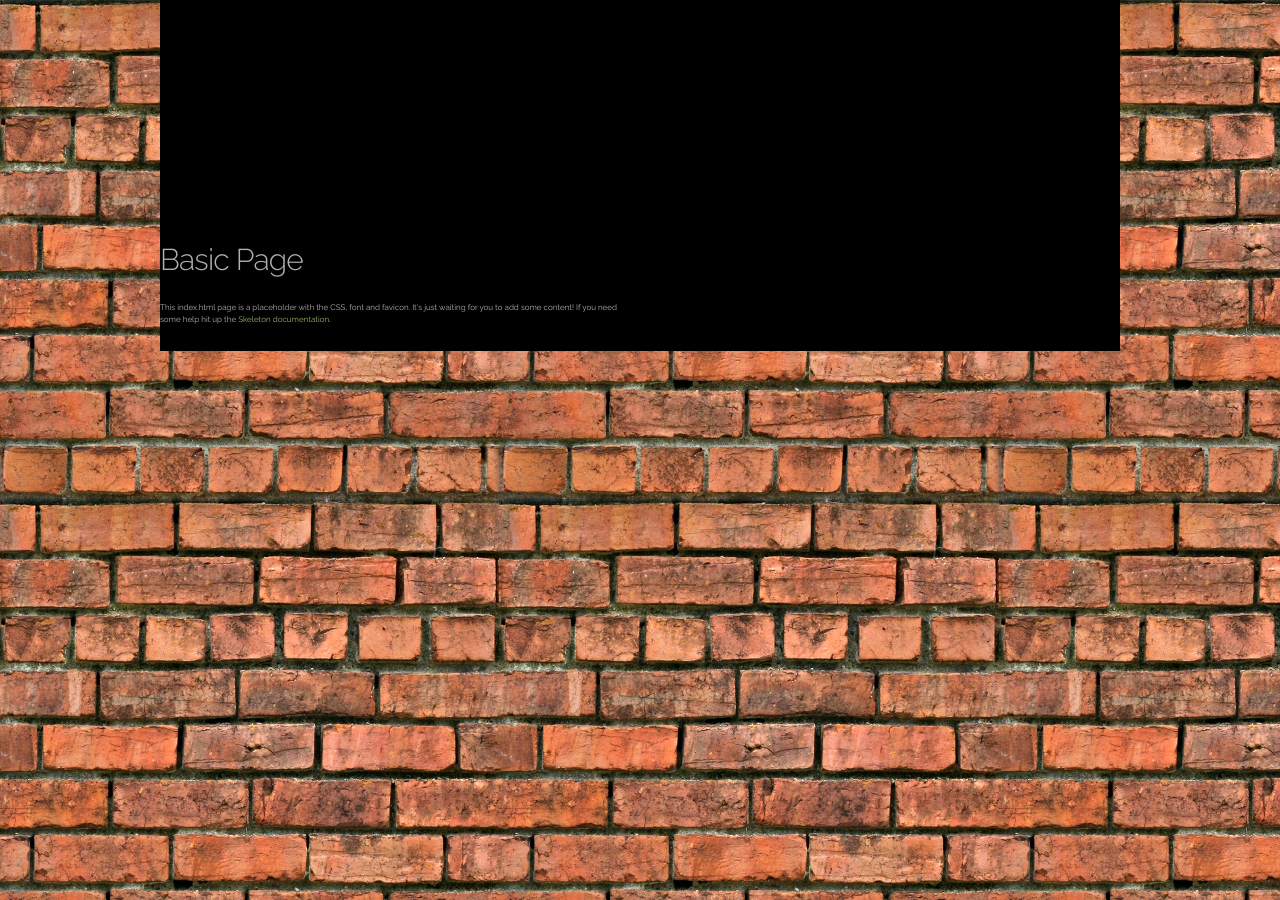
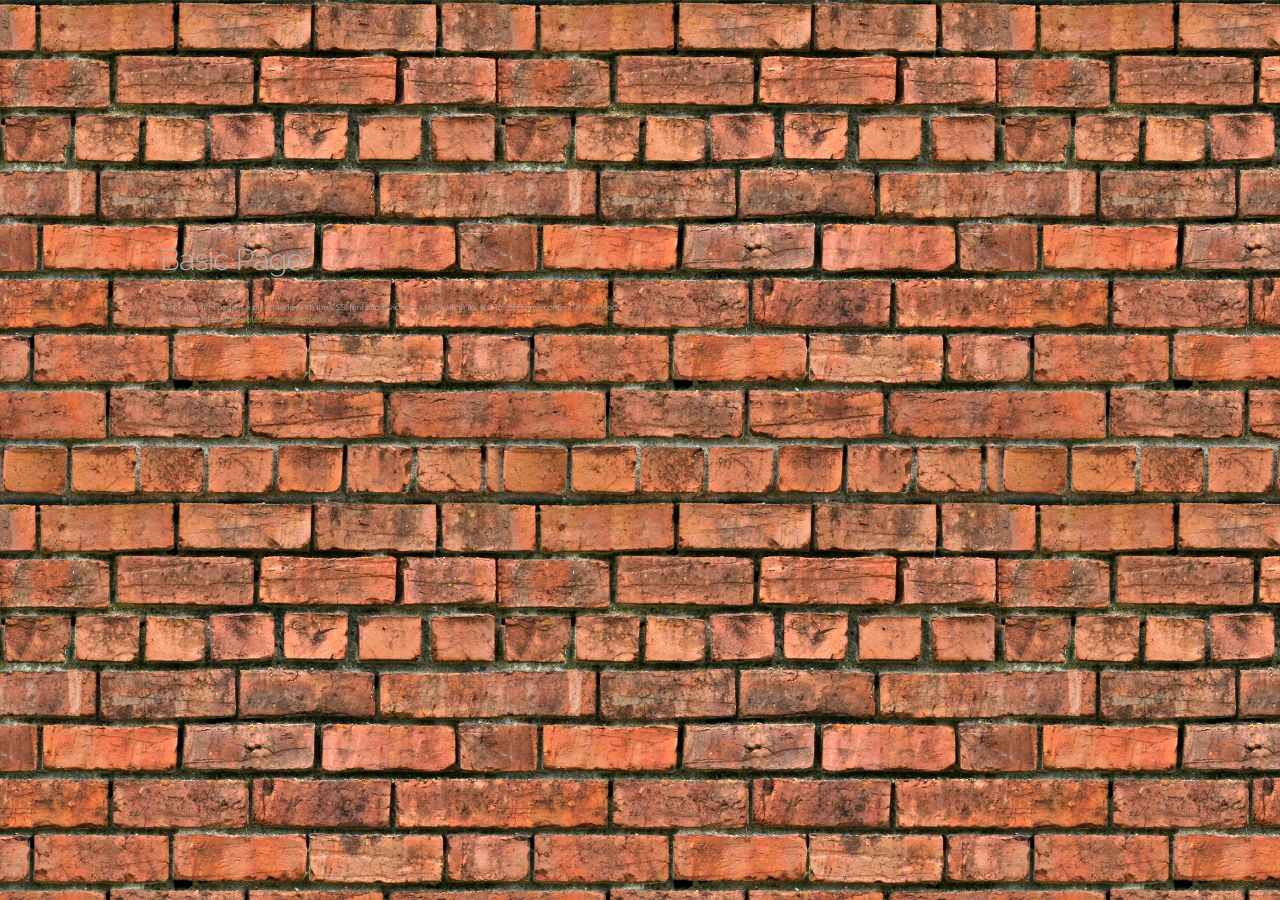
Before and after one commit to jacksoncwilliams/jackson-erin, a Jekyll site: the page skeleton.html, which Jekyll copies as it is, in a window 1280 px wide. Built offline with Jekyll 4.4.1, drawn with Linux system fonts in a browser that asks for light colours.

Commit message:
Update skeleton.css

```diff
--- a/css/skeleton.css
+++ b/css/skeleton.css
@@ -30,7 +30,6 @@
 â€“â€“â€“â€“â€“â€“â€“â€“â€“â€“â€“â€“â€“â€“â€“â€“â€“â€“â€“â€“â€“â€“â€“â€“â€“â€“â€“â€“â€“â€“â€“â€“â€“â€“â€“â€“â€“â€“â€“â€“â€“â€“â€“â€“â€“â€“â€“â€“â€“â€“ */
 .container {
   position: relative;
-  background-color: #000000;
   width: 100%;
   max-width: 960px;
   margin: 0 auto;
```
